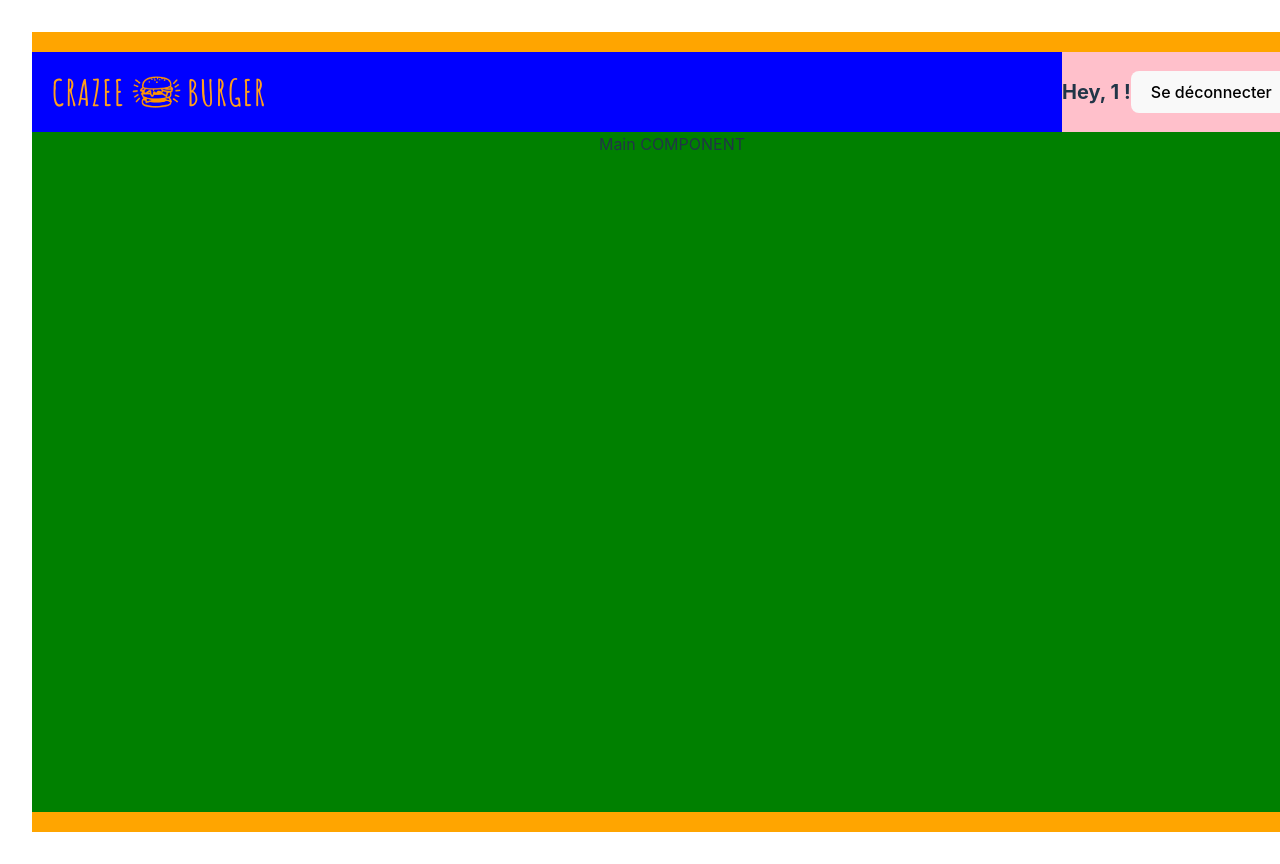
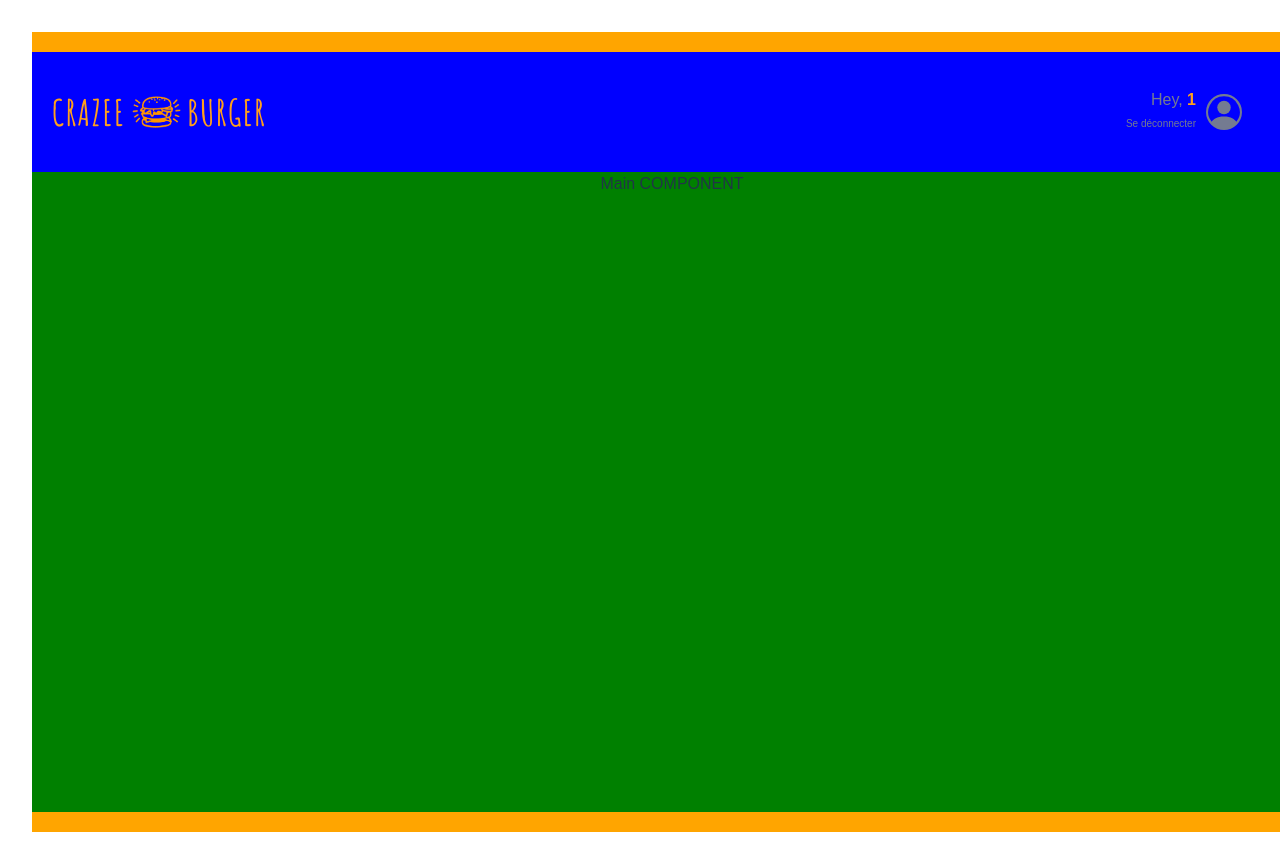
Before and after one commit to CarlMaillard/crazee-burger, a React (Vite) app: page /order/1 in a window 1280 px wide. Shown: the top 864 px of the page. Built offline with nearby package versions, Linux system fonts and the light colour scheme.

Commit message:
✨ F04: ORDER > Navbar > Create Profile

```diff
--- a/src/components/pages/order/Navbar.jsx
+++ b/src/components/pages/order/Navbar.jsx
@@ -20,7 +20,7 @@ const NavbarStyled = styled.nav`
     display: flex;
     justify-content: space-between ;
     align-items: center ;
-    padding: 0 20px;
+    padding: 20px 20px;
 
 
 
--- a/src/components/pages/order/NavbarRightSide.jsx
+++ b/src/components/pages/order/NavbarRightSide.jsx
@@ -1,24 +1,39 @@
-import { Link } from "react-router-dom";
 import styled from "styled-components";
-import { theme } from "../../../theme";
+import Profile from "./Profile.jsx";
 
-export default function NavbarRightSide({username}) {
+
+export default function NavbarRightSide({username, Icon}) {
   return (
     <NavbarRightSidesStyled>
-          <h1>Hey, {username} !</h1>
-          <Link to="/"><button>Se déconnecter</button></Link>
+      {/* <div className="admin-button">Admin bouton</div> */}
+      <Profile username={username}/>
     </NavbarRightSidesStyled>
   )
 }
 
 const NavbarRightSidesStyled = styled.div`
-  background: pink;
   height: 100%;
   display: flex;
-  justify-content: space-between ;
   align-items: center ;
+  padding-right: 50px;
 
-  h1{
-    font-size: ${theme.fonts.sizes.P2 };
+  p{
+    color: black
   }
+
+  /* .admin-button{
+    background: lightblue;
+  } */
+
+  .profile {
+    background:  yellow;
+    display: flex;
+    flex-direction: column;
+  }
+
+  /* .text-link{
+    font-size: 14px;
+    background-color: transparent;
+    height: 16px !important;
+  } */
 `;
--- /dev/null
+++ b/src/components/pages/order/Profile.jsx
@@ -0,0 +1,69 @@
+import { BsPersonCircle } from "react-icons/bs"
+import { Link } from "react-router-dom"
+import styled from "styled-components"
+import { theme } from "../../../theme"
+
+export default function Profile({ username }) {
+  return (
+    <ProfileStyled>
+      <div className="info">
+        <p>
+          Hey, <b>{username}</b>
+        </p>
+        <Link to="/">
+          <div className="description">
+            <small>Se déconnecter</small>
+          </div>
+        </Link>
+      </div>
+      <div className="picture">
+        <BsPersonCircle />
+      </div>
+    </ProfileStyled>
+  )
+}
+
+const ProfileStyled = styled.div`
+  display: flex;
+  align-items: center;
+  justify-content: space-between;
+  min-width: 100px;
+
+  .info {
+    text-align: right;
+    margin-right: 10px;
+    p {
+      margin: 0;
+      color: ${theme.colors.greyBlue};
+      b {
+        color: ${theme.colors.primary};
+      }
+    }
+    a {
+      text-decoration: none;
+      .description {
+        &:hover {
+          text-decoration: underline;
+          color: ${theme.colors.greyDark};
+        }
+        small {
+          font-size: ${theme.fonts.sizes.XXS};
+          color: ${theme.colors.greyBlue};
+          font-weight: ${theme.fonts.weights.medium};
+          text-decoration: none;
+          position: relative;
+          bottom: 2px;
+        }
+      }
+    }
+  }
+
+  .picture {
+    /* border: 1px solid red; */
+    height: auto;
+    display: flex;
+    height: 100%;
+    font-size: ${theme.fonts.sizes.P4};
+    color: ${theme.colors.greyBlue};
+  }
+`
--- a/src/index.css
+++ b/src/index.css
@@ -1,7 +1,8 @@
 :root {
-  font-family: Inter, system-ui, Avenir, Helvetica, Arial, sans-serif;
+  font-family: "Open-Sans",  sans-serif;
   line-height: 1.5;
   font-weight: 400;
+
 
 
   color-scheme: light dark;
@@ -13,6 +14,7 @@
   -webkit-font-smoothing: antialiased;
   -moz-osx-font-smoothing: grayscale;
 }
+
 
 .amatic-sc-regular {
   font-family: "Amatic SC", serif;
```
